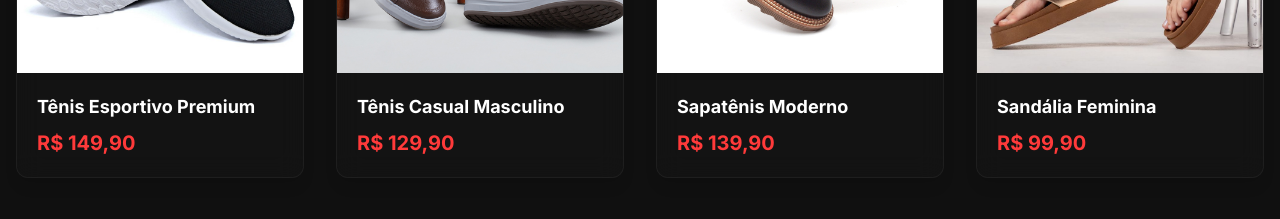
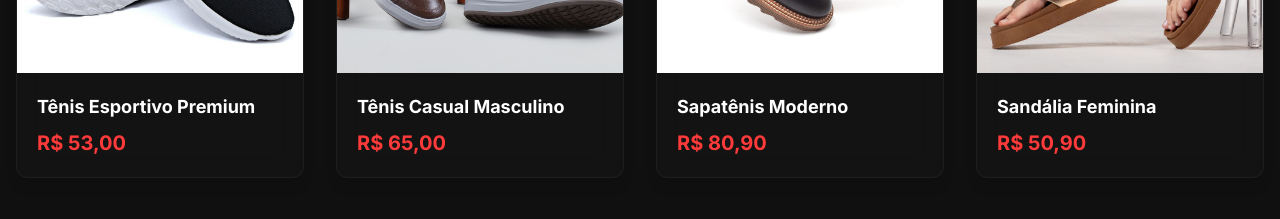
Before and after one commit to EmpresaCFTDROP/CFT-DROPSHIPPING, a Next.js app: page / in a window 1280 px wide. Shown: the part 8240-8459 px from the top of the page. Built offline with nearby package versions, Linux system fonts and the light colour scheme.

Commit message:
Update products-section.tsx

```diff
--- a/components/products-section.tsx
+++ b/components/products-section.tsx
@@ -26,7 +26,7 @@ export default function ProductsSection() {
           <ProductCard
             image="/images/products/tenis-esportivo.jpg"
             title="Tênis Esportivo Premium"
-            price="149,90"
+            price="53,00"
             index={0}
           />
 
@@ -34,15 +34,15 @@ export default function ProductsSection() {
           <ProductCard
             image="/images/products/tenis-casual.jpg"
             title="Tênis Casual Masculino"
-            price="129,90"
+            price="65,00"
             index={1}
           />
 
           {/* Imagem: public/images/products/sapato.jpg */}
-          <ProductCard image="/images/products/sapato.jpg" title="Sapatênis Moderno" price="139,90" index={2} />
+          <ProductCard image="/images/products/sapato.jpg" title="Sapatênis Moderno" price="80,90" index={2} />
 
           {/* Imagem: public/images/products/sandalia.jpg */}
-          <ProductCard image="/images/products/sandalia.jpg" title="Sandália Feminina" price="99,90" index={3} />
+          <ProductCard image="/images/products/sandalia.jpg" title="Sandália Feminina" price="50,90" index={3} />
         </div>
 
         <div className="text-center">
```
